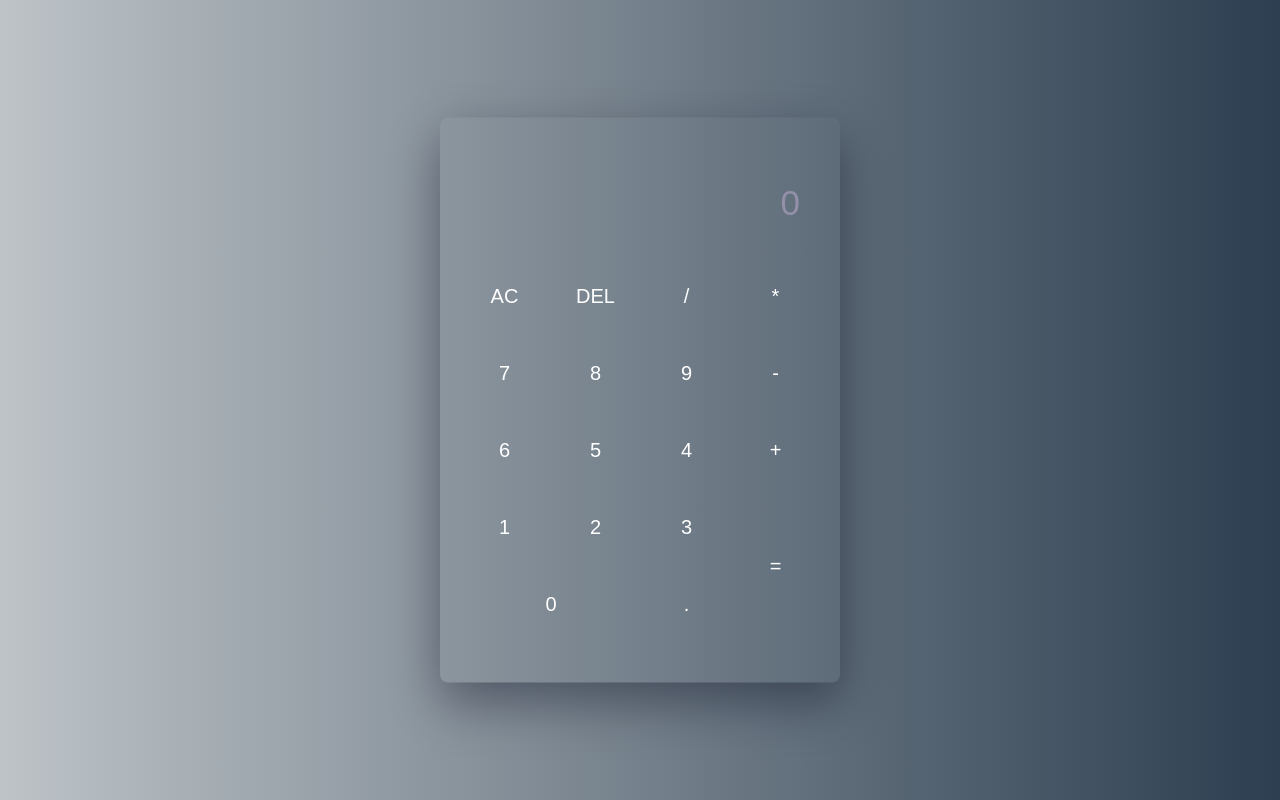
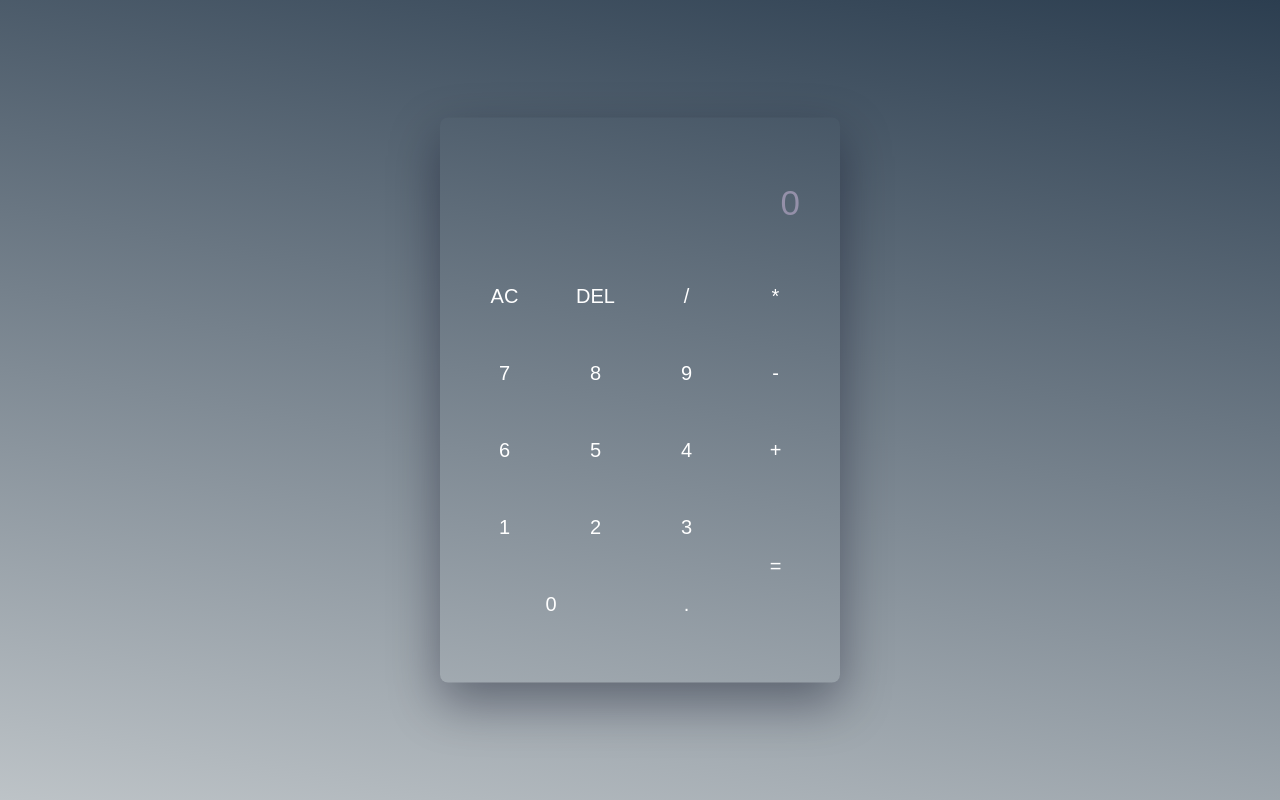
Before and after one commit to TeoElRey/Teo-s-GitHub, a plain HTML site: page calc/calc.html in a window 1280 px wide. Drawn offline with Linux system fonts and the light colour scheme.

Commit message:
Update calc.css

```diff
--- a/calc/calc.css
+++ b/calc/calc.css
@@ -6,7 +6,7 @@
 }
 body {
   height: 100vh;
-  background: linear-gradient(90deg,#bdc3c7, #2c3e50);;
+  background: linear-gradient(10deg,#bdc3c7, #2c3e50);
 }
 .calculator {
   width: 400px;
@@ -34,7 +34,7 @@ body {
 .display input::placeholder {
   color: #9490a9;
 }
-.buttons{
+.buttons {
   display: grid;
   grid-template-columns: repeat(4,1fr);
   grid-gap: 20px;
```
